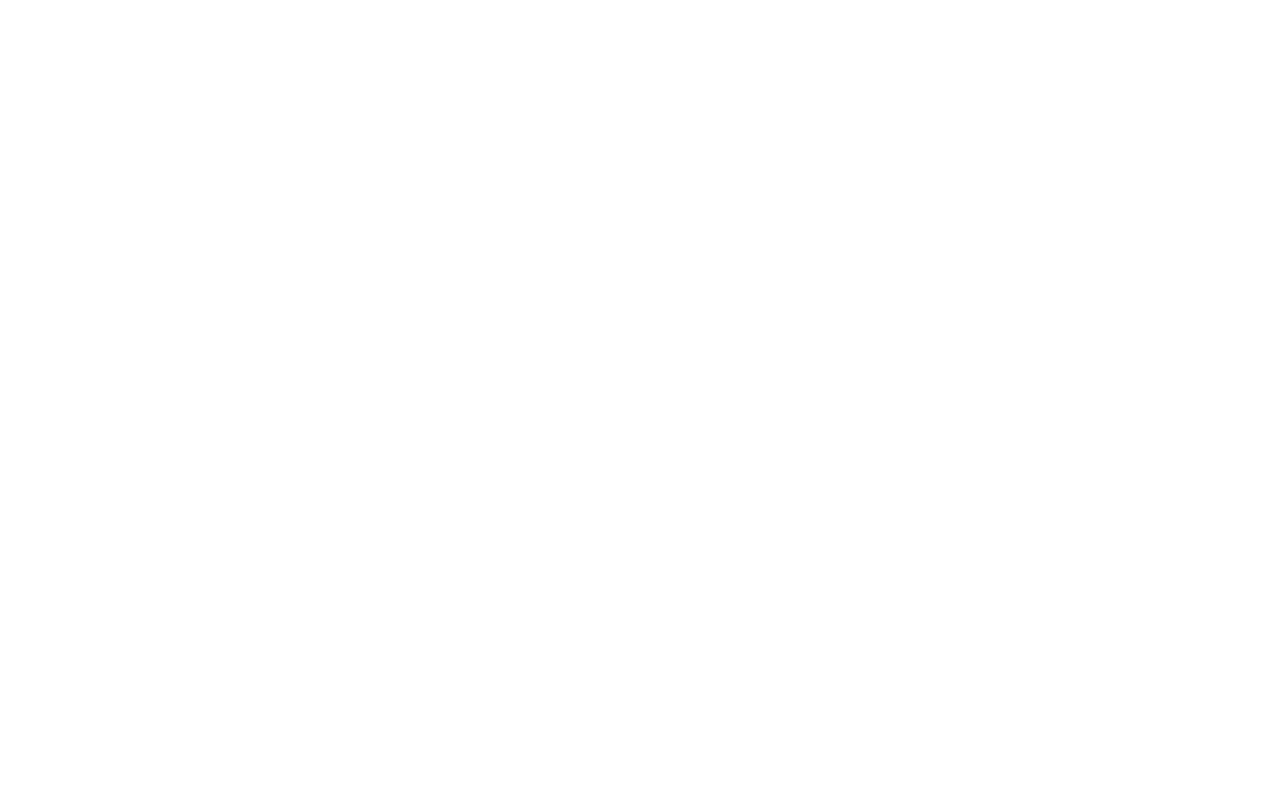
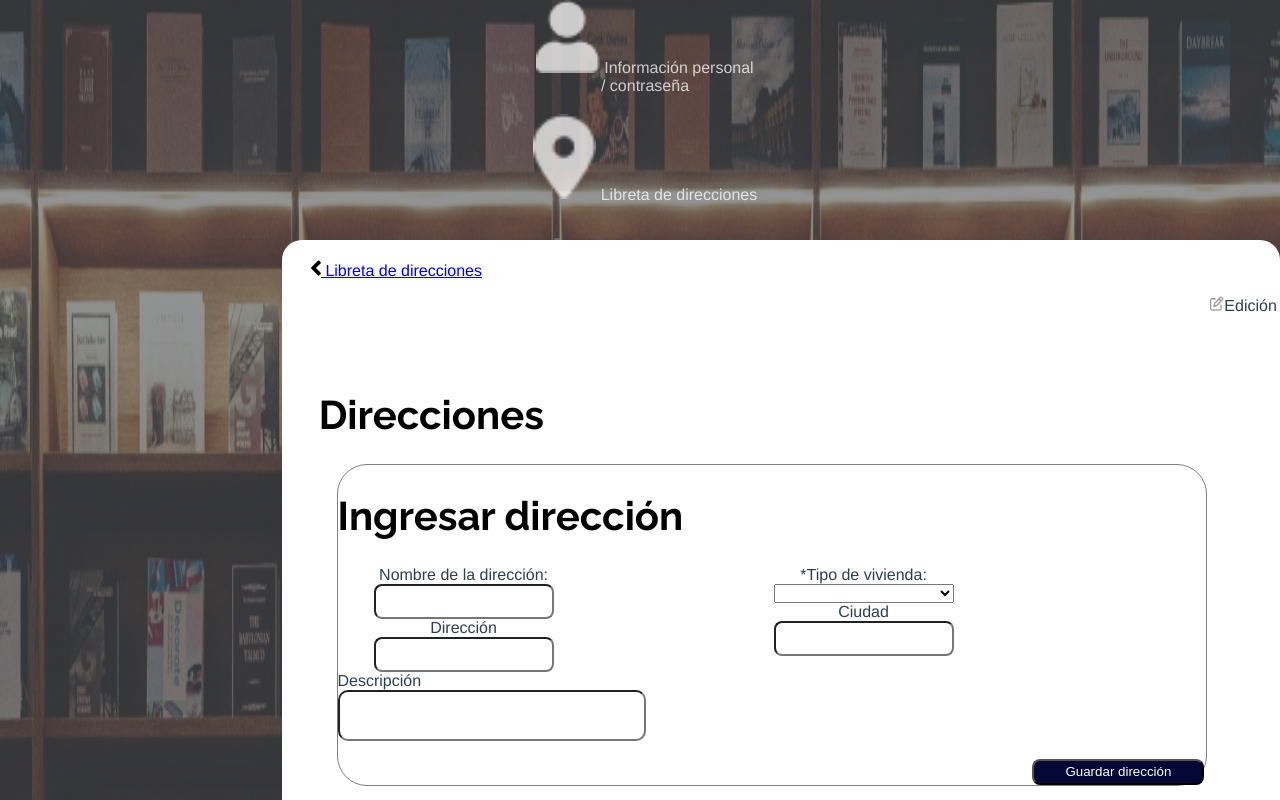
Before and after one commit to JorgeMejiaH/palabras-en-venta, a Vue app: page /address-edit in a window 1280 px wide. Before the commit this address had no page. Shown: the top 800 px of the page. Built offline with nearby package versions, Linux system fonts and the light colour scheme; a web font is replaced by a local one.

Commit message:
Bloqueo a direcciones

```diff
--- a/src/components/User/AddressInformation.vue
+++ b/src/components/User/AddressInformation.vue
@@ -16,19 +16,19 @@
       <div>
         <p class="columna" id="nombre-direccion">
           <strong>Nombre de la dirección</strong><br />{{
-            formData.nameDirection
+            nameDirection
           }}
         </p>
         <p class="columna" id="direccion">
-          <strong>Dirección</strong><br />{{ formData.address }}
+          <strong>Dirección</strong><br />{{ address }}
         </p>
       </div>
       <div>
         <p class="columna" id="tipo-vivienda">
-          <strong>Tipo de vivienda</strong><br />{{ formData.selectType }}
+          <strong>Tipo de vivienda</strong><br />{{ selectType }}
         </p>
         <p class="columna" id="ciudad">
-          <strong>Ciudad</strong><br />{{ formData.city }}
+          <strong>Ciudad</strong><br />{{ city }}
         </p>
       </div>
     </div>
@@ -44,19 +44,19 @@
       <div>
         <p class="columna" id="nombre-direccion">
           <strong>Nombre de la dirección</strong><br />{{
-            formData.nameDirection
+            nameDirection
           }}
         </p>
         <p class="columna" id="direccion">
-          <strong>Dirección</strong><br />{{ formData.address }}
+          <strong>Dirección</strong><br />{{ address }}
         </p>
       </div>
       <div>
         <p class="columna" id="tipo-vivienda">
-          <strong>Tipo de vivienda</strong><br />{{ formData.selectType }}
+          <strong>Tipo de vivienda</strong><br />{{ selectType }}
         </p>
         <p class="columna" id="ciudad">
-          <strong>Ciudad</strong><br />{{ formData.city }}
+          <strong>Ciudad</strong><br />{{ city }}
         </p>
       </div>
     </div>
@@ -72,19 +72,19 @@
       <div>
         <p class="columna" id="nombre-direccion">
           <strong>Nombre de la dirección</strong><br />{{
-            formData.nameDirection
+            nameDirection
           }}
         </p>
         <p class="columna" id="direccion">
-          <strong>Dirección</strong><br />{{ formData.address }}
+          <strong>Dirección</strong><br />{{ address }}
         </p>
       </div>
       <div>
         <p class="columna" id="tipo-vivienda">
-          <strong>Tipo de vivienda</strong><br />{{ formData.selectType }}
+          <strong>Tipo de vivienda</strong><br />{{ selectType }}
         </p>
         <p class="columna" id="ciudad">
-          <strong>Ciudad</strong><br />{{ formData.city }}
+          <strong>Ciudad</strong><br />{{ city }}
         </p>
       </div>
     </div>
@@ -99,7 +99,16 @@
 
   name: "AddressInfo",
 
-  created() {
+  data(){
+    return{
+      nameDirection: "1",
+      address: "a",
+      selectType: "ad",
+      city: "pe",
+    };
+  },
+
+ /* created() {
     const storedData = localStorage.getItem("formData");
     if (storedData) {
       this.formData = JSON.parse(storedData);
@@ -107,7 +116,7 @@
 
     const id = this.$route.params.id;
   },
-
+*/
   methods: {
     añadirDireccion() {
       this.$router.push("/add");
--- a/src/components/User/EditAddress.vue
+++ b/src/components/User/EditAddress.vue
@@ -13,8 +13,8 @@
 </template>
 
 <script>
-import  Options  from "@/components/UserPage/Options.vue";
-import EditAddressInfo from "@/components/UserPage/EditAddressInfo.vue";
+import  Options  from "@/components/User/Options.vue";
+import EditAddressInfo from "@/components/User/EditAddressInfo.vue";
 export default{
     components: {Options, EditAddressInfo},
 
--- a/src/components/User/EditAddressInfo.vue
+++ b/src/components/User/EditAddressInfo.vue
@@ -1,7 +1,7 @@
 <template>
     <div>
         <div class="libreta-editar">
-            <router-link to="/address"><img class="atras" src="@/assets/felcha-izquierda.png"> Libreta de direcciones</router-link>
+            <router-link to="/address"><img class="atras" src="@/assets/angle-left.png"> Libreta de direcciones</router-link>
         </div>
         <div class="icono-edicion">
             <p><img class="edit-img-edicion" src="@/assets/pen-to-square.png">Edición</p>
--- a/src/components/User/Options.vue
+++ b/src/components/User/Options.vue
@@ -5,14 +5,14 @@
         <img src="@/assets/user.png" alt="usuario" class="icono-usuario" />
         Información personal <br />/ contraseña
       </router-link>
-      <router-link to="/address" class="options-router">
+      <p class="options-router">
         <img
           src="@/assets/location-dot.png"
           alt="locacion"
           class="icono-locacion"
         />
         Libreta de direcciones
-      </router-link>
+      </p>
       <p>
         <img src="@/assets/list-check.png" alt="lista" class="icono-lista" />
         Compras / reservas <br />y cancelaciones
--- a/src/router/index.js
+++ b/src/router/index.js
@@ -9,8 +9,9 @@
 import GenreSelectionView from "@/views/GenreSelectionView.vue"
 import UserInfoView from "@/views/UserInfoView.vue";
 import UserInfoEditView from "@/views/UserInfoEditView"
-import AddressView from "@/views/UserAddressView"
+import UserAddressView from "@/views/UserAddressView"
 import RecoveryEmailView from "@/views/RecoveryEmailView.vue";
+import UserAddressEditView from "@/views/UserAddressEditView"
 
 
 const routes = [
@@ -67,7 +68,12 @@
   {
     path: "/address",
     name: "adress",
-    component: AddressView,
+    component: UserAddressView,
+  },
+  {
+    path: "/address-edit",
+    name: "adress-edit",
+    component: UserAddressEditView,
   },
   {
     path : "/password-change",
--- /dev/null
+++ b/src/views/UserAddressEditView.vue
@@ -0,0 +1,14 @@
+<template>
+  <div class="user-address-edit-view">
+    <edit-address />
+  </div>
+</template>
+
+<script>
+import EditAddress from "@/components/User/EditAddress.vue";
+
+export default {
+  name: "user-address-edit-view",
+  components: { EditAddress },
+};
+</script>
--- a/src/views/UserAddressView.vue
+++ b/src/views/UserAddressView.vue
@@ -1,6 +1,6 @@
 <template>
     <div class="user-address-view">
-      <address/>
+      <Address/>
     </div>
   </template>
 
```
